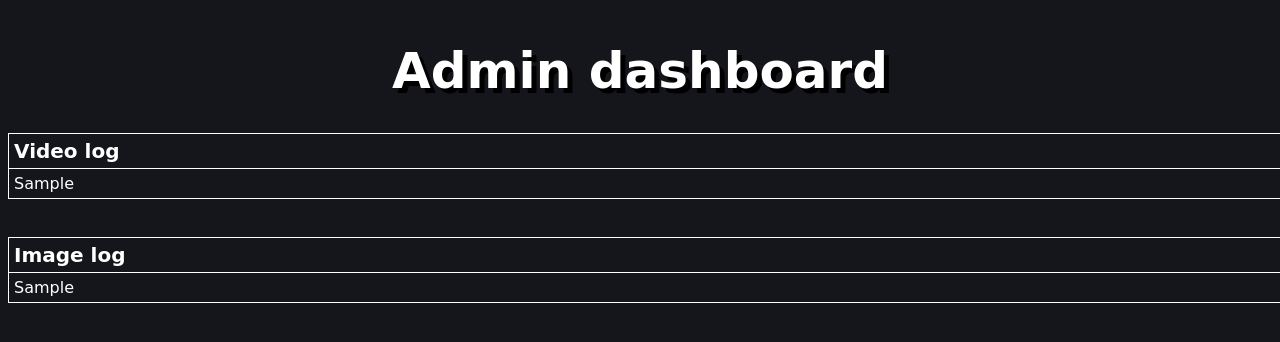
After one commit to AmIVoid/IFB102-Miniproject, a Flask app: template templates/admin.html in a window 1280 px wide; the page is wider, and only the part inside the window is pictured. The commit adds this page. Shown: the top 342 px of that part. Run offline with Flask 2, Linux system fonts and the light colour scheme; the template is opened without the code that fills it: most values are stand-ins (such as "Sample title", 1, 10 or a date in 2020).

Commit message:
admin dashboard

```diff
--- a/app.py
+++ b/app.py
@@ -1,12 +1,12 @@
-from flask import Flask, render_template, request, flash, redirect, url_for
+from flask import Flask, render_template, request, flash, redirect, url_for, make_response
 from flask.helpers import send_file
-from flask import Response
-from youtubedl import download
+from youtubedl import ytDownload
 from waifu2x import upscale
 import os
 
 url = ''
 quality = ''
+username = ''
 UPLOAD_FOLDER = './uploaded_images'
 ALLOWED_EXTENSIONS = set(['png', 'jpg', 'jpeg'])
 
@@ -47,7 +47,7 @@ def renderPage():
 
 @app.route('/youtubedl/file', methods=['GET', 'POST'])
 def sendFile():
-    returnFile = download(url, quality)
+    returnFile = ytDownload(url, quality)
     return send_file(f'{returnFile}', mimetype="video/H264", as_attachment=True)
 
 # Waifu2x Pages
@@ -73,5 +73,24 @@ def upload_file():
         outfile = upscale(path)
         return send_file(f'{outfile}', mimetype="img/jpg", as_attachment=True)
 
+# Admin Pages
+
+@app.route('/admin')
+def showLogin():
+    return render_template("admin-login.html")
+
+@app.route('/admin', methods=['POST'])
+def adminLogin():
+    global pin
+    pin = request.form['pin']
+    if pin == '6969':
+        with open("./logs/video_log.txt", "r", encoding="UTF-8") as v_log:
+            video_info = v_log.read().split('\n')
+        with open("./logs/image_log.txt", "r", encoding="UTF-8") as i_log:
+            image_info = i_log.read().split('\n')
+        return render_template("admin.html", v_log_file=video_info, i_log_file=image_info)
+    else:
+        return render_template("admin-login.html", state='Incorrect pin')
+
 if __name__ == "__main__":
     app.run(host="0.0.0.0")
--- a/static/css/main.css
+++ b/static/css/main.css
@@ -18,28 +18,28 @@ body {
 }
 
 .heading {
-    color:#FFF;
+    color: #FFF;
     text-shadow: 5px 5px #000;
     font-size: 50px;
     text-align: center;
 }
 
 .small-heading {
-    color:#FFF;
+    color: #FFF;
     text-shadow: 5px 5px #000;
     font-size: 30px;
     text-align: center;
 }
 
 .mini-heading {
-    color:#FFF;
+    color: #FFF;
     text-shadow: 5px 5px #000;
     font-size: 20px;
     text-align: center;
 }
 
 .description {
-    color:#FFF;
+    color: #FFF;
     text-shadow: 3px 3px #000;
     font-size: 30px;
     text-align: center;
@@ -65,7 +65,7 @@ body {
 }
 
 .button a {
-    color:white;
+    color: white;
     text-decoration: none;
 }
 
@@ -114,10 +114,44 @@ body {
 }
 
 .small-button a {
-    color:white;
+    color: white;
     text-decoration: none;
 }
 
 .file-input {
     color: #FFF
 }
+
+.input {
+    margin-left: 10px;
+    margin-right: 10px;
+    width: 100px;
+    height: 30px;
+}
+
+.log-table {
+    width: 1500px;
+    color: #FFF;
+    border: 1px solid #FFF;
+    border-collapse: collapse;
+    padding: 5px;
+    text-align: left;
+}
+
+.log-head {
+    font-size: 20px;
+    border: 1px solid #FFF;
+    border-collapse: collapse;
+    padding: 5px;
+    text-align: left;
+    color: #FFF;
+}
+
+.log-info {
+    font-size: 16px;
+    border: 1px solid #FFF;
+    border-collapse: collapse;
+    padding: 5px;
+    text-align: left;
+    color: #FFF;
+}
--- /dev/null
+++ b/templates/admin.html
@@ -0,0 +1,43 @@
+<!DOCTYPE html>
+<html lang="en">
+
+<head>
+    <meta charset="UTF-8">
+    <meta name="viewport" content="width=device-width, initial-scale=1.0">
+    <meta http-equiv="X-UA-Compatible" content="ie=edge">
+    <title>IFB102 Mini-project Admin Page</title>
+    <link rel="stylesheet" type="text/css" href="/static/css/main.css">
+</head>
+
+<body>
+    <div class="header">
+        <h1 class="heading">Admin dashboard</h1>
+    </div>
+
+    <table class="log-table centered">
+        <tr>
+            <th class="log-head">Video log</th>
+        </tr>
+        {% for v_log in v_log_file %}
+        <tr>
+            <td class="log-info">{{v_log}}</td>
+        </tr>
+        {% endfor %}
+    </table>
+
+    <br>
+    <br>
+
+    <table class="log-table centered">
+        <tr>
+            <th class="log-head">Image log</th>
+        </tr>
+        {% for i_log in i_log_file %}
+        <tr>
+            <td class="log-info">{{i_log}}</td>
+        </tr>
+        {% endfor %}
+    </table>
+</body>
+
+</html>
--- a/waifu2x.py
+++ b/waifu2x.py
@@ -12,11 +12,11 @@ def upscale(image_path):
     sendMessage(f'**{os.path.basename(image_path)}** was just upscaled.')
     if os.path.isfile('logs/image_log.txt'):
         log = open('logs/image_log.txt', 'a')
-        log.write(f'{datetime.now()} \'{outfile}\'\n')
+        log.write(f'\n{datetime.now()} \'{outfile}\'')
         log.close()
     else:
         log = open('logs/image_log.txt', 'w+')
-        log.write(f'{datetime.now()} \'{outfile}\'\n')
+        log.write(f'{datetime.now()} \'{outfile}\'')
         log.close()
     image.save(outfile)
     manageFiles(r'.\uploaded_images')
```
Also changed, not shown: templates/admin-login.html (added, +28 -0 lines), twitterdl.py (added, +10 -0 lines), youtubedl.py (+4 -5 lines).
